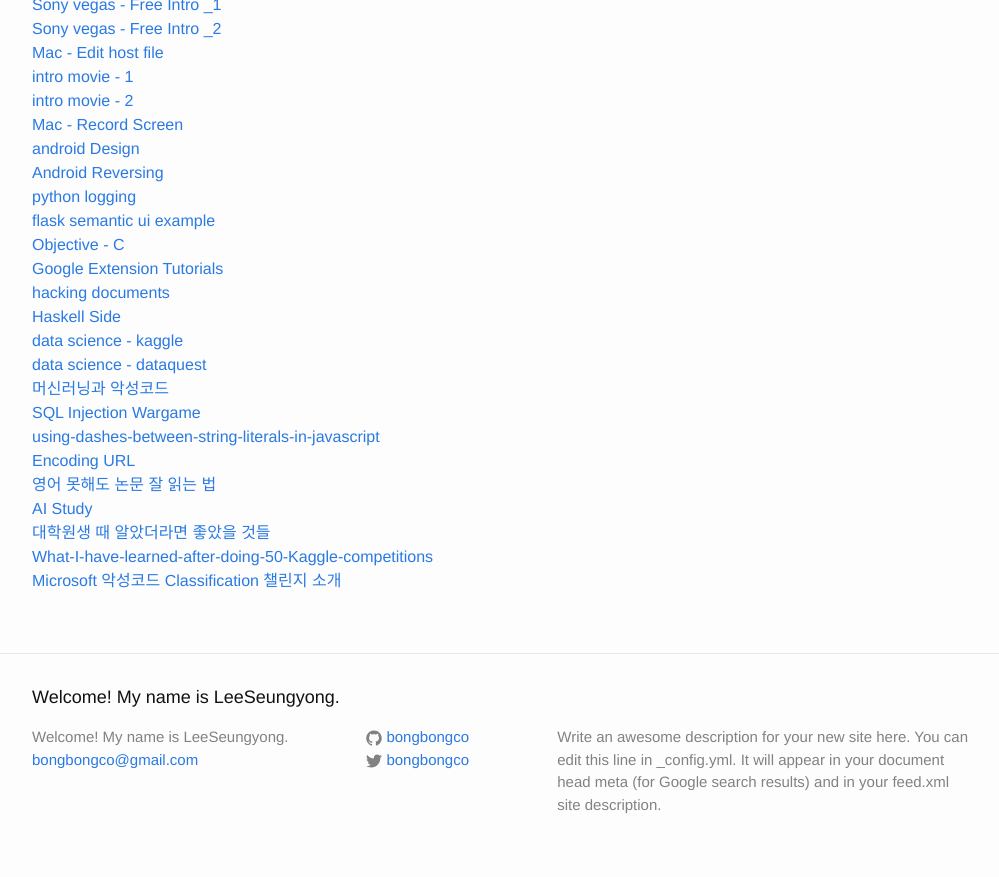
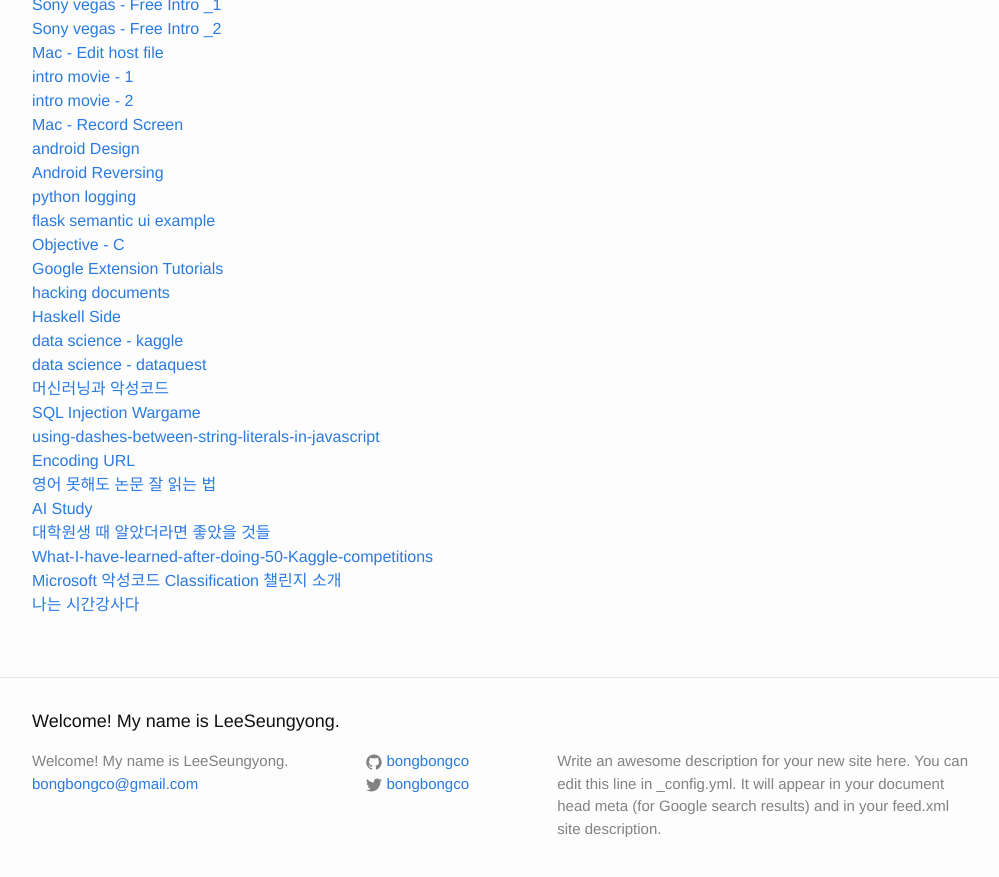
Before and after one commit to LktProgrammer/bongbongco.github.io, a Jekyll site: the page built from _posts/2016-07-22-Website-List.markdown, in a window 1280 px wide and 900 px high, scrolled down 3015 px. Shown: the top 877 px of the window, without its empty margins (138-1137 px from the left). Built offline with Jekyll 4.4.1, drawn with Linux system fonts in a browser that asks for light colours.

Commit message:
Update 2016-07-22-Website-List.markdown

```diff
--- a/_posts/2016-07-22-Website-List.markdown
+++ b/_posts/2016-07-22-Website-List.markdown
@@ -145,3 +145,4 @@ title: 참고할 웹 사이트들.
 [대학원생 때 알았더라면 좋았을 것들](http://gradschoolstory.net/)
 [What-I-have-learned-after-doing-50-Kaggle-competitions](http://readme.skplanet.com/wp-content/uploads/%ED%8A%B8%EB%9E%993-6What-I-have-learned-after-doing-50-Kaggle-competitions..pdf)
 [Microsoft 악성코드 Classification 챌린지 소개](http://cpuu.postype.com/post/457828/)
+[나는 시간강사다](http://slownews.kr/author/3091201lin/page/3)
```
